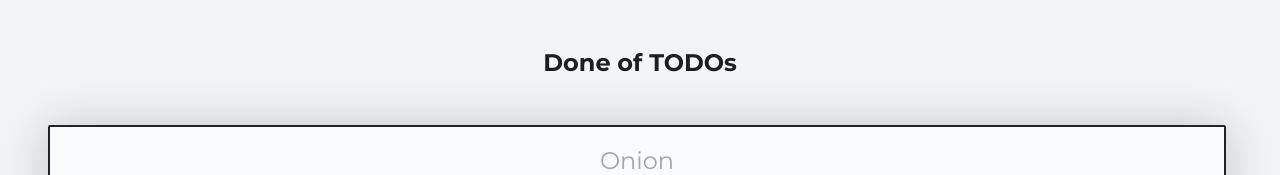
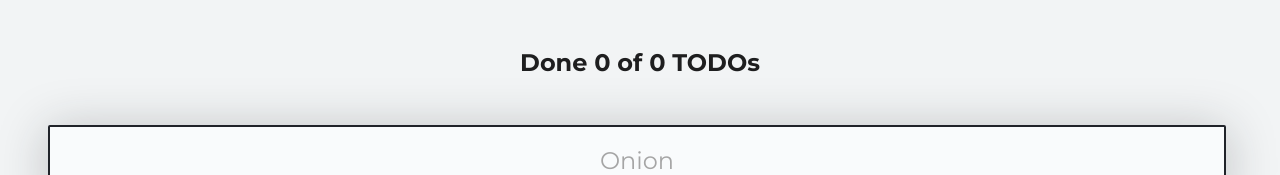
Before and after one commit to anibal-corral/react-todo-list, a React (Create React App) app: page / in a window 1280 px wide. Shown: the top 175 px of the page. Built offline with nearby package versions, Linux system fonts and the light colour scheme.

Commit message:
Using useContext is a better way to use React Context

```diff
--- a/src/components/App/AppUI.js
+++ b/src/components/App/AppUI.js
@@ -10,21 +10,20 @@ import {TodoItem} from '../TodoItem/TodoItem';
 function AppUI(
 
 ){
+// const value = React.useContext(TodoContext);
+const {
+  error,
+  loading,
+  searchedTodos,
+  completeTodo,
+  deleteTodo} = React.useContext(TodoContext);
+
     return (
 <React.Fragment>
      <TodoCounter/>
 
     <TodoSearch/>
 
-    <TodoContext.Consumer>
-      {/* This value comes from TodoContext.js */}
-{({
-  error,
-  loading,
-  searchedTodos,
-  completeTodo,
-  deleteTodo})=>{
-  return (
     <TodoList>
     {error && <p>Error</p>}
       {loading && <p>Loading</p>}
@@ -39,9 +38,6 @@ function AppUI(
         />
       ))}
     </TodoList>
-  )
-}}
-    </TodoContext.Consumer>
     <CreateTodoButton/>
 
     </React.Fragment>
--- a/src/components/TodoCounter/TodoCounter.js
+++ b/src/components/TodoCounter/TodoCounter.js
@@ -1,8 +1,10 @@
 import React from 'react';
+import { TodoContext } from '../TodoContext/TodoContext';
 import './TodoCounter.css'
-function TodoCounter({total, completed}){
+function TodoCounter(){
+    const {totalTodos, completedTodosCount} = React.useContext(TodoContext);
     return(
-        <h2 className='TodoCounter'>Done {total} of {completed} TODOs</h2>
+        <h2 className='TodoCounter'>Done {totalTodos} of {completedTodosCount} TODOs</h2>
     )
 }
 
--- a/src/components/TodoSearch/TodoSearch.js
+++ b/src/components/TodoSearch/TodoSearch.js
@@ -1,6 +1,8 @@
 import React from 'react';
+import { TodoContext } from '../TodoContext/TodoContext';
 import './TodoSearch.css'
-function TodoSearch({searchValue,setSearchValue}){
+function TodoSearch(){
+  const {searchValue,setSearchValue} = React.useContext(TodoContext);
   //SearchValue is empty.
   // const [searchValue, setSearchValue] = React.useState('');
 //Now searchValue and setSearchVale are being received from externeal. In this case from App.js
```
